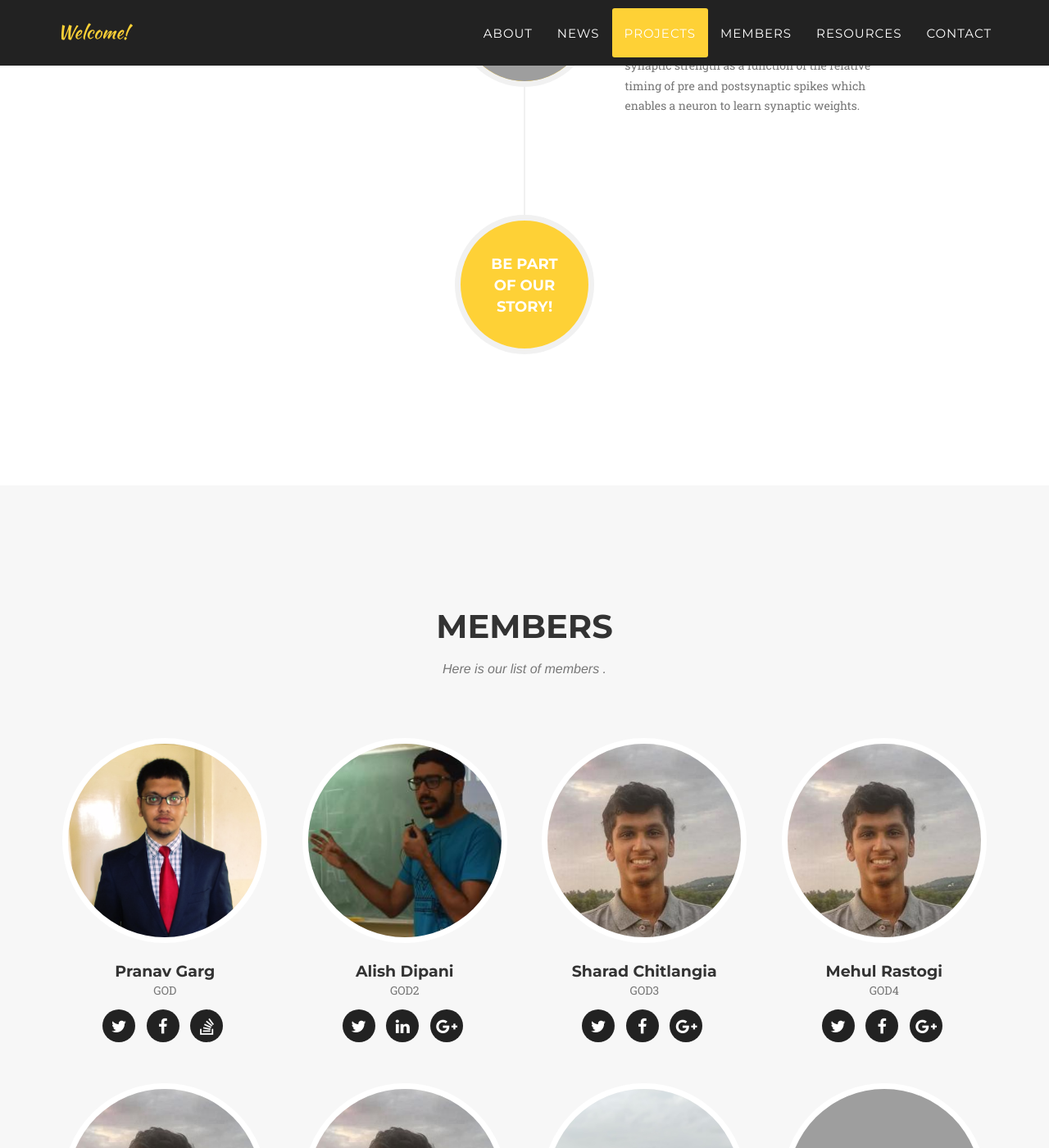
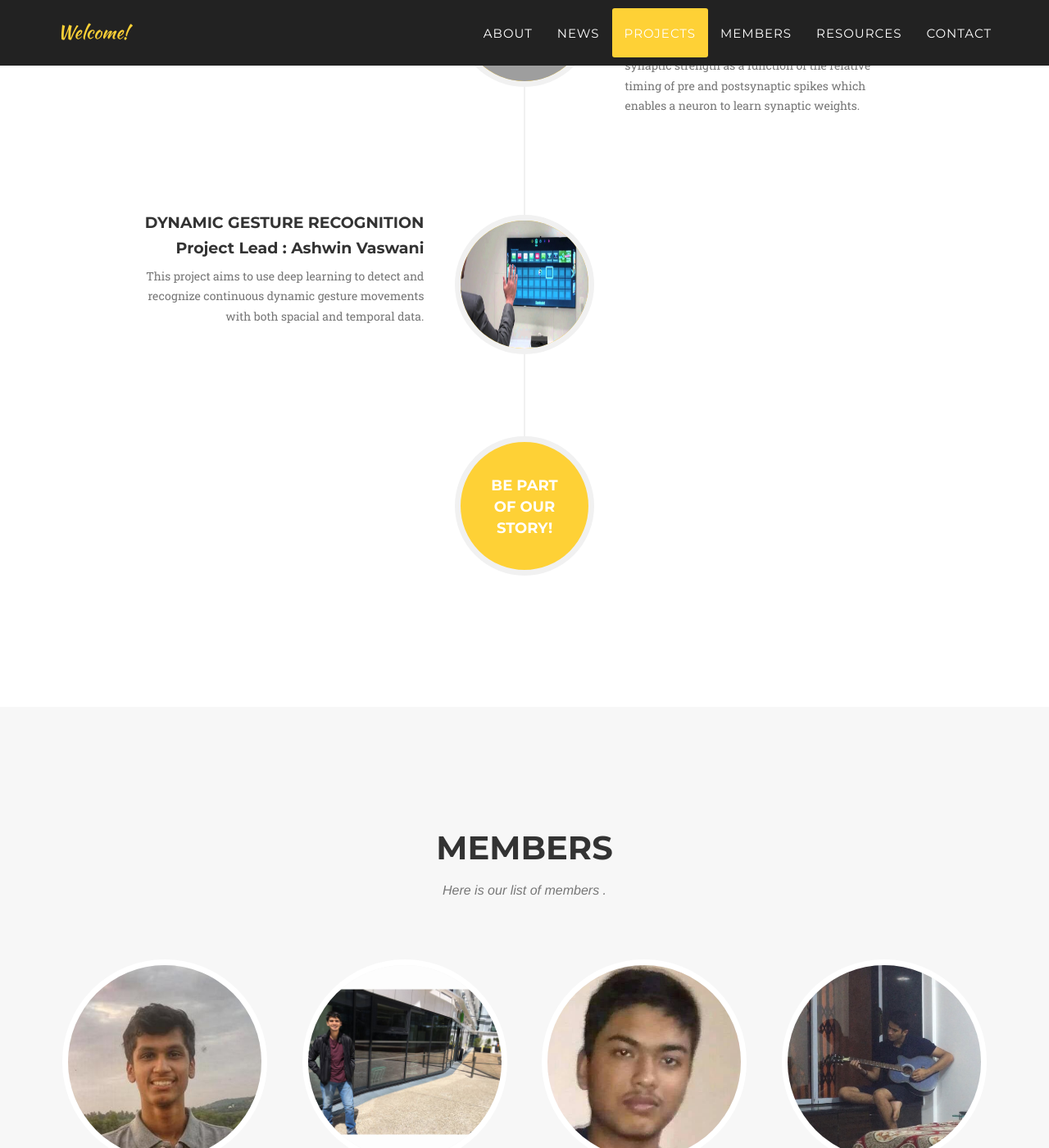
Before and after one commit to SforAiDl/SforAiDl.github.io, a Jekyll site: the page built from index.html, in a window 1280 px wide and 1400 px high, scrolled down 5269 px. Shown: the whole window at 82% size. Built offline with Jekyll 4.4.1, drawn with Linux system fonts in a browser that asks for light colours; some web fonts are replaced; some of the changed text lies outside the part shown; grey boxes are pictures that could not be loaded.

Commit message:
new images added

```diff
--- a/_config.yml
+++ b/_config.yml
@@ -9,28 +9,6 @@ description: "Write an awesome description for your new site here. You can edit
 
 # Members names, titles and social links
 people:
-- name: Pranav Garg
-  pic: pranav.png
-  position: GOD
-  social:
-    - title: twitter
-      url: #
-    - title: facebook
-      url: #
-    - title: stack-overflow
-      url: #
-
-- name: Alish Dipani
-  pic: alish.jpeg
-  position: GOD2
-  social:
-    - title: twitter
-      url: https://twitter.com/Alu57202
-    - title: linkedin
-      url: https://www.linkedin.com/in/alish-dipani/
-    - title: google-plus
-      url: https://github.com/alishdipani
-
 - name: Sharad Chitlangia
   pic: sharad.jpeg
   position: GOD3
@@ -43,7 +21,7 @@ people:
       url: #
 
 - name: Mehul Rastogi
-  pic: sharad.jpeg
+  pic: mehul.jpg
   position: GOD4
   social:
     - title: twitter
@@ -54,7 +32,7 @@ people:
       url: #
 
 - name: Rijul Ganguly
-  pic: sharad.jpeg
+  pic: ganguly.jpg
   position: GOD4
   social:
     - title: twitter
@@ -65,7 +43,7 @@ people:
       url: #
 
 - name: Ashwin Vaswani
-  pic: sharad.jpeg
+  pic: ashwin3.jpg
   position: GOD4
   social:
     - title: twitter
@@ -155,6 +133,29 @@ people:
     - title: google-plus
       url: https://github.com/PranavMahajan25
 
+- name: Pranav Garg
+  pic: pranav.png
+  position: Alumni
+  social:
+    - title: twitter
+      url: #
+    - title: facebook
+      url: #
+    - title: stack-overflow
+      url: #
+
+- name: Alish Dipani
+  pic: alish.jpeg
+  position: Alumni
+  social:
+    - title: twitter
+      url: https://twitter.com/Alu57202
+    - title: linkedin
+      url: https://www.linkedin.com/in/alish-dipani/
+    - title: google-plus
+      url: https://github.com/alishdipani
+
+
 
 
 # Social networks usernames (many more available: google-plus, flickr, dribbble, pinterest, instagram, tumblr, linkedin, etc.)
--- a/_includes/News_grid.html
+++ b/_includes/News_grid.html
@@ -11,7 +11,7 @@
                 <div class = "container text-center img-centered">
                   <img src="img/Members/alish.jpeg" class="img-centered img-responsive img-circle" alt="">
                   <h3>Alish Dipani</h4>
-                  <p class="subheading">GOD</p>
+                  <p class="subheading">Alumni</p>
                   <p class="text-muted">GSoC</p>
                 </div>
             </div>
--- a/_includes/projects.html
+++ b/_includes/projects.html
@@ -113,6 +113,7 @@
                             </div>
                         </li>
 
+
                         <li class="timeline-inverted">
                             <div class="timeline-image">
                                 <img class="img-circle img-responsive img-project" src="img/projects/p8.PNG" alt="Tohsaka_is_best">
@@ -127,6 +128,22 @@
                                 </div>
                             </div>
                         </li>
+
+                        <li>
+                            <div class="timeline-image">
+                                <img class="img-circle img-responsive img-project" src="img/projects/p9.jpg" alt="Tohsaka_is_best">
+                            </div>
+                            <div class="timeline-panel">
+                                <div class="timeline-heading">
+                                    <h4>Dynamic Gesture Recognition</h4>
+                                    <h4 class="subheading">Project Lead : Ashwin Vaswani</h4>
+                                </div>
+                                <div class="timeline-body">
+                                    <p class="text-muted">This project aims to use deep learning to detect and recognize continuous dynamic gesture movements with both spacial and temporal data.</p>
+                                </div>
+                            </div>
+                        </li>
+
                         <li class="timeline-inverted">
                             <div class="timeline-image">
                                 <h4>Be Part
@@ -134,6 +151,8 @@
                                     <br>Story!</h4>
                             </div>
                         </li>
+
+
                     </ul>
                 </div>
             </div>
```
Also changed, not shown: img/Members/ashwin3.jpg (added), img/Members/ganguly.jpg (added), img/Members/mehul.jpg (added), img/projects/p9.jpg (added), 10 other files.
